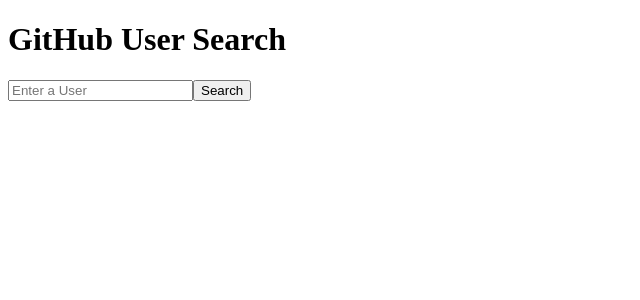
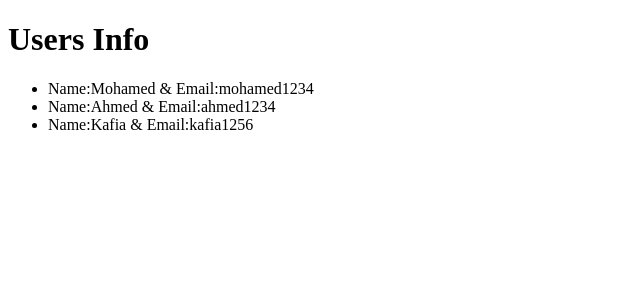
Before and after one commit to Mohamed-Abdinasir-Farah/React-JS-Exercises, a React (Vite) app: page / in a window 1280 px wide. Shown: the top 300 px of the page, without its empty margins (0-640 px from the left). Built offline with nearby package versions, Linux system fonts and the light colour scheme.

Commit message:
commited exercise10

```diff
--- a/src/App.jsx
+++ b/src/App.jsx
@@ -5,4 +5,5 @@
 // export {default} from './Exercise6/Exercise6';
 // export {default} from './Exercise7/Exercise7';
 // export {default} from './Exercise8/Exercise8';
-export {default} from './Exercise9/Exercise9';
+// export {default} from './Exercise9/Exercise9';
+export {default} from './Exercise10/Exercise10';
--- /dev/null
+++ b/src/Exercise10/Exercise10.jsx
@@ -0,0 +1,37 @@
+const UserLists = () => {
+  const userLists = [
+    {
+      id: crypto.randomUUID(),
+      name: "Mohamed",
+      email: "mohamed1234"
+    },
+    {
+      id: crypto.randomUUID(),
+      name: "Ahmed",
+      email: "ahmed1234"
+    },
+    {
+      id: crypto.randomUUID(),
+      name: "Kafia",
+      email: "kafia1256"
+    }
+  ];
+
+  return (
+    <div>
+      <h1>Users Info</h1>
+
+      {userLists.length > 0 ? (
+        <ul>
+          {userLists.map((userList) => (
+            <li key={userList.id}>Name:{userList.name} & Email:{userList.email} </li>
+          ))}
+        </ul>
+      ) : (
+        <h3>No users found.</h3>
+      )}
+    </div>
+  );
+};
+
+export default UserLists;
```
Also changed, not shown: src/Exercise10/App.jsx (added, +7 -0 lines).
